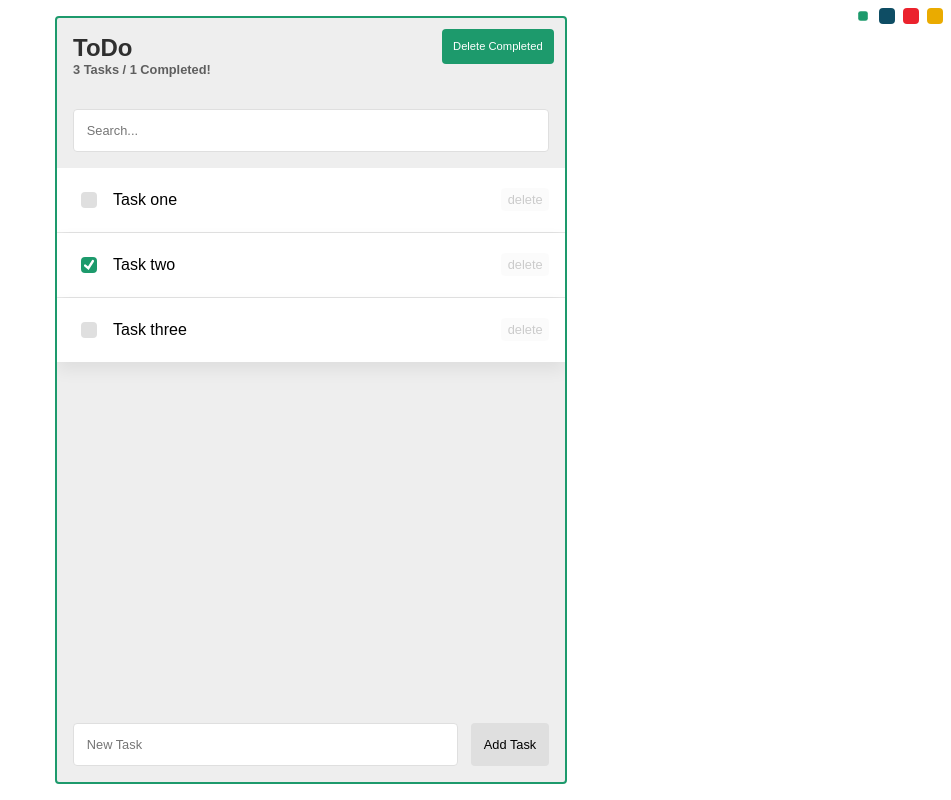
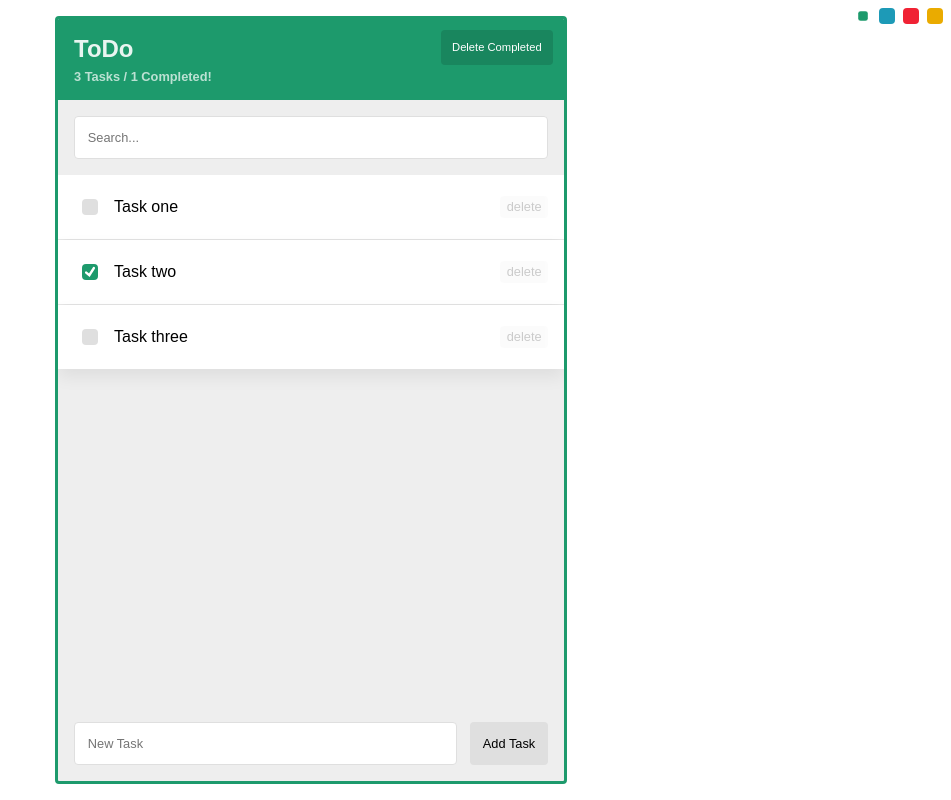
Before and after one commit to rahmaniali-ir/ng-todo, an Angular app: page / in a window 1280 px wide. Shown: the whole page, without its empty margins (329-1280 px from the left). Built offline with nearby package versions, Linux system fonts and the light colour scheme.

Commit message:
select color fix

```diff
--- a/src/app/components/controls/colors/colors.component.ts
+++ b/src/app/components/controls/colors/colors.component.ts
@@ -1,4 +1,5 @@
 import { Component, OnInit } from '@angular/core'
+import { colors } from '../../../models/Colors'
 
 @Component({
   selector: 'colors',
@@ -6,7 +7,7 @@ import { Component, OnInit } from '@angular/core'
   styleUrls: ['./colors.component.sass'],
 })
 export class ColorsComponent implements OnInit {
-  colors: Array<string> = ['#1D9A6C', '#0E4D64', '#EB222D', '#EAAB00']
+  colors: Array<string> = colors
   selected: string = this.colors[0]
 
   ngOnInit(): void {}
--- a/src/app/components/todo/todo-header/todo-header.component.sass
+++ b/src/app/components/todo/todo-header/todo-header.component.sass
@@ -1,5 +1,7 @@
 
 header
+  background-color: var(--primary)
+  color: var(--primary-theme)
   padding: 1em
   position: relative
 
@@ -8,11 +10,12 @@ header
 
   h1
     font-size: 1.5em
-    opacity: .8
+    opacity: .9
 
   h2
     font-size: .8em
-    opacity: .6
+    margin-top: .5em
+    opacity: .7
 
   .action
     font-size: .7em
--- a/src/app/components/todo/todo-list/todo-list.component.sass
+++ b/src/app/components/todo/todo-list/todo-list.component.sass
@@ -1,6 +1,6 @@
 .todo-list
   background-color: var(--secondary-theme)
-  border: solid 2px var(--primary)
+  border: solid 3px var(--primary)
   border-radius: var(--radius)
   display: flex
   flex-direction: column
@@ -10,6 +10,13 @@
   position: relative
   width: clamp(400px, 40vw, 80vw)
 
+  button
+    background-color: #0002
+
+    &:hover
+      background-color: var(--primary-theme)
+      color: var(--primary)
+
   > .items
     overflow: auto
     flex: 1
--- /dev/null
+++ b/src/app/models/Colors.ts
@@ -0,0 +1,6 @@
+export const colors: Array<string> = [
+  '#1D9A6C',
+  '#1D9AB7',
+  '#F02234',
+  '#EAAB00',
+]
```
